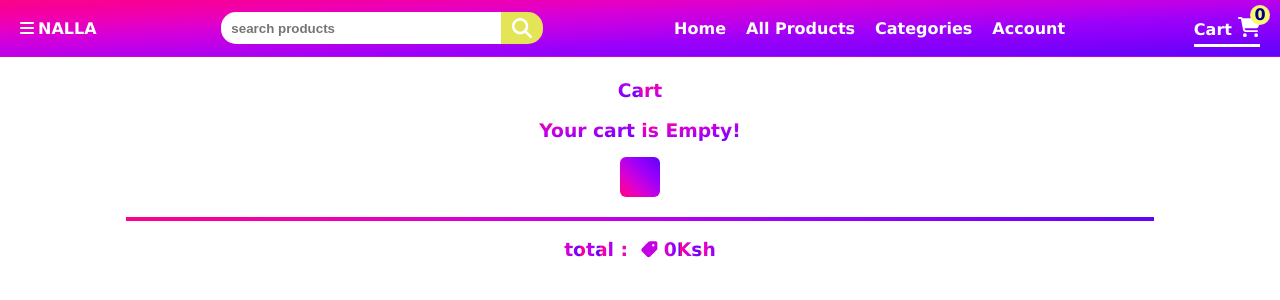
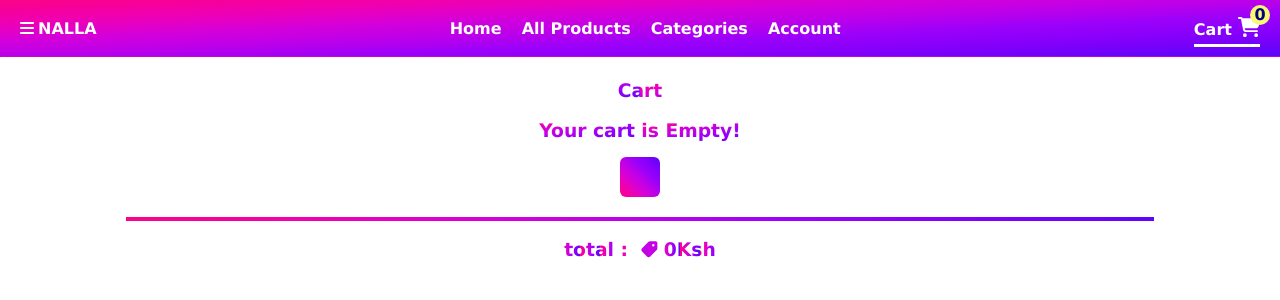
Before and after one commit to Allanoallashe/nalla-fronts, a Next.js app: page /cart in a window 1280 px wide. Shown: the top 300 px of the page. Built offline with nearby package versions, Linux system fonts and the light colour scheme.

Commit message:
search conditions

```diff
--- a/src/components/Header.jsx
+++ b/src/components/Header.jsx
@@ -49,6 +49,7 @@ const Header = ({setSearchedResults,searchTrigger:trigger}) => {
 
   const [search, setSearch] = useState('')
   const [autoComplete, setAutoComplete] = useState([])
+  const [searchBox,setSearchBox] = useState(false)
 
   const fetchAutoCompleteOptions = async (value) => {
 
@@ -92,19 +93,19 @@ const Header = ({setSearchedResults,searchTrigger:trigger}) => {
 
 
   const handleSearch = (ev) => {
-    if (ev.key === 'Enter') {
+    if (ev.key === 'Enter' && search.trim() !== '') {
       trigger(search)
-      searchTrigger()
       setAutoComplete([])
       setSearch('')
     }
   }
 
   const handleButtonSearch = () => {
-    trigger(search)
-    searchTrigger()
-    setAutoComplete([])
-    setSearch('')
+    if(search.trim() !== ''){
+      trigger(search)
+      setAutoComplete([])
+      setSearch('')
+    }
   }
   const searchTrigger = async(search) => {
     if (search !== '' ) {
@@ -131,6 +132,7 @@ const Header = ({setSearchedResults,searchTrigger:trigger}) => {
 
   const handleOptionClick = (option) => {
     setSearch(option)
+    searchTrigger(option)
     setAutoComplete([])
   }
 
@@ -139,6 +141,12 @@ const Header = ({setSearchedResults,searchTrigger:trigger}) => {
   },[search])
 
 
+  useEffect(() => {
+      if (pathname==='/' || pathname.includes('/home') || pathname=== '/products') {
+      setSearchBox(true)
+    }
+ }, [''])
+
 
 
   return (
@@ -146,6 +154,7 @@ const Header = ({setSearchedResults,searchTrigger:trigger}) => {
       <Link className={''} style={linkStyles} href={''}>
         <FontAwesomeIcon icon={faBars} style={{marginRight:4,}} />
         NALLA</Link>
+      { searchBox &&
       <div className="search-box">
         <input
           className="search"
@@ -161,7 +170,7 @@ const Header = ({setSearchedResults,searchTrigger:trigger}) => {
         {autoComplete?.length > 0 && (
           <AutoComplete options={autoComplete} handleOptionClick={handleOptionClick} />
         )}
-      </div>
+      </div>}
       <nav id="nav">
         <Link style={ pathname.includes('/') && pathname==='/' ?activePage :linkStyles} href={'/'}>Home</Link>
         <Link style={pathname.includes('/products')? activePage : linkStyles} href={'/products'}>All Products</Link>
--- a/src/styles/globals.css
+++ b/src/styles/globals.css
@@ -44,13 +44,12 @@ body{
   justify-content: center;
   font-size: 20px;
   height: 32px;
-  width: 42px;
+  width: 50px;
   border-top-right-radius: 15px;
   border-bottom-right-radius: 15px;
 }
 input[type = 'search']::-webkit-search-cancel-button{
   cursor: pointer;
-  background: #700274;
   font-size: 20px;
   font-weight: bold;
 }
```
Also changed, not shown: src/components/SearchResults.jsx (+3 -5 lines), src/pages/index.js (+9 -2 lines).
